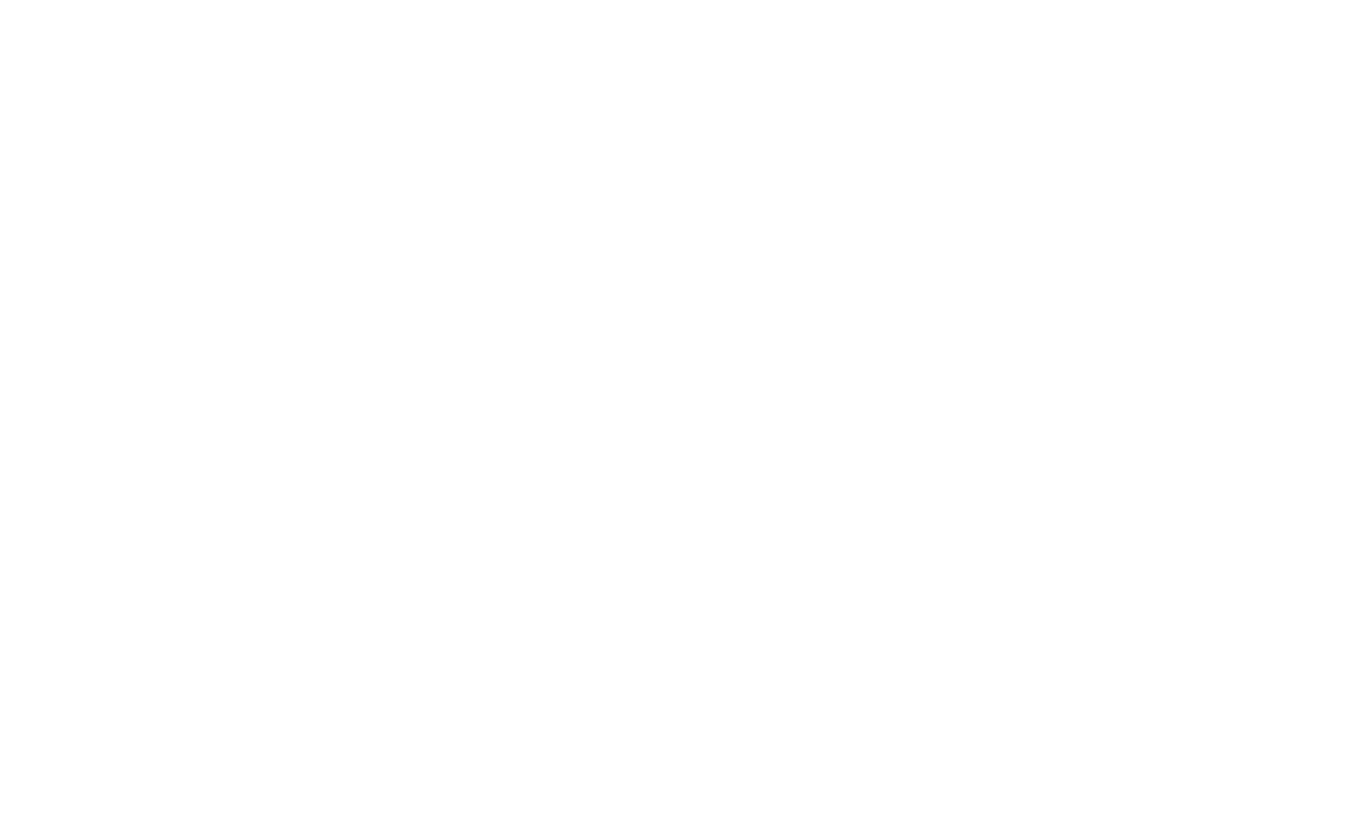
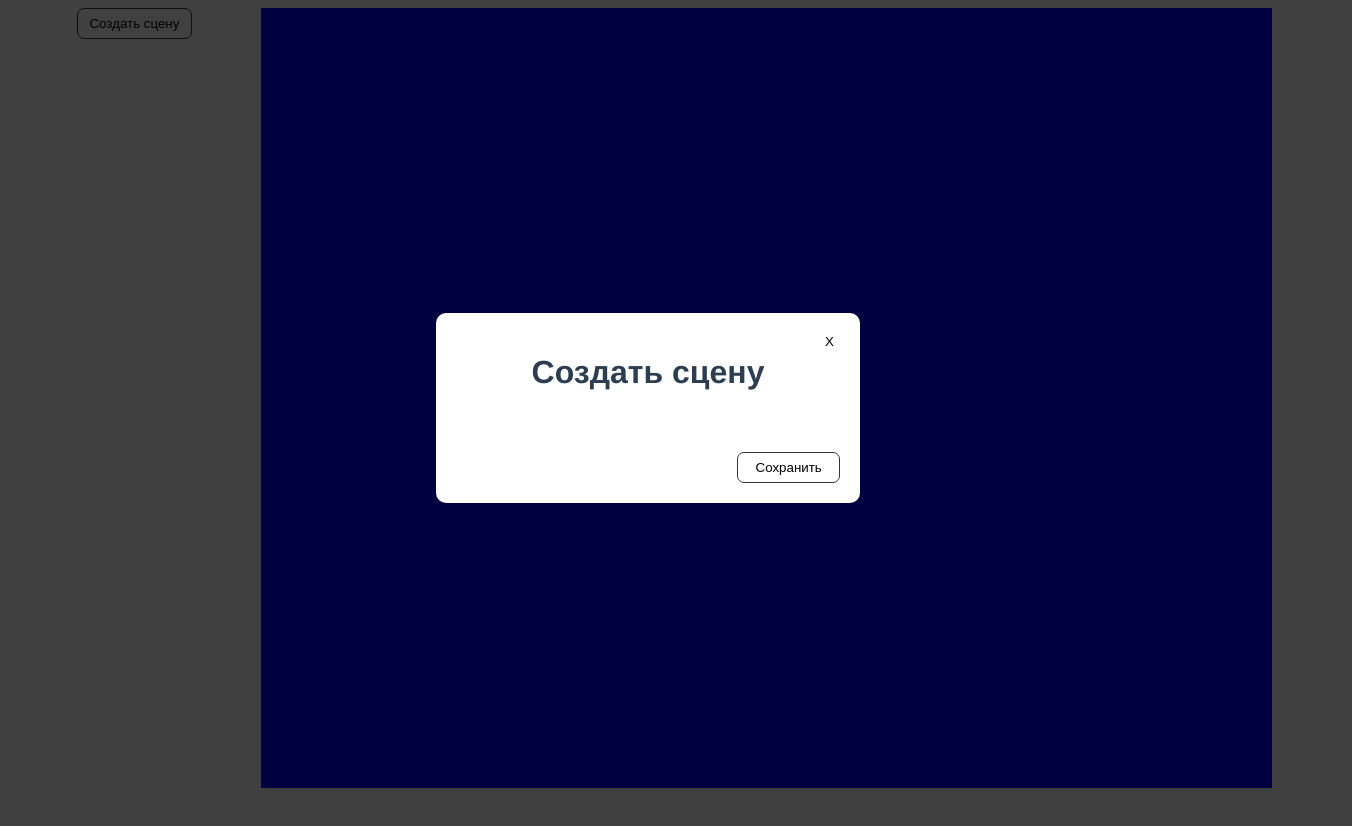
Before and after one commit to MiromanovDaniil/script-service-frontend, a Vue app: page /1 in a window 1280 px wide. Before the commit this address had no page. Shown: the top 826 px of the page, 1352 px wide, since content can reach past the window. Before the commit the page ends 800 px from the top, so only its background shows below. Built offline with nearby package versions, Linux system fonts and the light colour scheme.

Commit message:
fix: fixed main view.

```diff
--- a/src/App.vue
+++ b/src/App.vue
@@ -1,13 +1,4 @@
-<template>
-    <div id="app">
-      <Sidebar :scenes="state.games[state.games.findIndex(game => game.id === state.selectedGameId)].scenes" @create="createScene" @addScript="addScript"/>
-      <Main/>
-      <ModalWindow v-if="createScriptModalOpened" :header="'Создать сценарий'" @closeModal="setCreateScriptModalState" @validate-request="saveScript"><CreateScriptModal ref="child"/></ModalWindow>
-      <ModalWindow v-if="createSceneModalOpened" :header="'Создать сцену'" @closeModal="setCreateSceneModalState" @validate-request="saveScene"><CreateSceneModal ref="sceneChild"/></ModalWindow>
-    </div>
-  </template>
-
-  <script>
+<script>
   import Sidebar from "./components/Sidebar.vue";
   import Main from "./components/Main.vue";
   import ModalWindow from "./components/ModalWindow.vue";
@@ -131,6 +122,19 @@
   }
   </script>
 
+  <template>
+    <div id="app">
+      <Sidebar
+      :scenes="state.games[state.games.findIndex(game => game.id === state.selectedGameId)]?.scenes || []"
+      @create="createScene"
+      @addScript="addScript"
+      />
+      <Main/>
+      <ModalWindow v-if="createScriptModalOpened" :header="'Создать сценарий'" @closeModal="setCreateScriptModalState" @validate-request="saveScript"><CreateScriptModal ref="child"/></ModalWindow>
+      <ModalWindow v-if="createSceneModalOpened" :header="'Создать сцену'" @closeModal="setCreateSceneModalState" @validate-request="saveScene"><CreateSceneModal ref="sceneChild"/></ModalWindow>
+    </div>
+  </template>
+
   <style>
     body{
       overflow: hidden;
--- a/src/components/Main.vue
+++ b/src/components/Main.vue
@@ -1,6 +1,6 @@
 <template>
   <main id="main">
-    Hi, it's the main part
+    <router-view />
   </main>
 </template>
 
@@ -12,4 +12,7 @@
 </style>
 
 <script>
+export default {
+  name: "Main"
+}
 </script>
--- a/src/components/Scenes.vue
+++ b/src/components/Scenes.vue
@@ -9,14 +9,12 @@
 </style>
 
 <script>
-import SceneItem from "@/components/SceneItem.vue";
-import Sidebar from "@/components/Sidebar.vue";
+import SceneItem from "./SceneItem.vue";
 
 export default {
   name: 'Scenes',
   props: ['scenes'],
   components: {
-    Sidebar,
     SceneItem
   },
   methods: {
@@ -25,4 +23,5 @@ export default {
     }
   }
 }
+
 </script>
--- a/src/components/Sidebar.vue
+++ b/src/components/Sidebar.vue
@@ -12,8 +12,8 @@
 </style>
 
 <script>
-import Scenes from "@/components/Scenes.vue";
-import {state} from "@/store.js";
+import Scenes from "./Scenes.vue";
+import {state} from "../store.js";
 export default {
   name: 'Sidebar',
   props: ['scenes'],
--- a/src/main.js
+++ b/src/main.js
@@ -1,6 +1,6 @@
 import { createApp } from 'vue'
-import App from './App.vue'
-import router from './router'
+import App from '@/App.vue'
+import router from '@/router'
 
 const app = createApp(App)
 
--- a/src/router/index.js
+++ b/src/router/index.js
@@ -2,7 +2,7 @@ import { createRouter, createWebHistory } from 'vue-router'
 import Main from '../components/Main.vue'
 
 const routes = [
-  { path: '/', name: 'Main', component: Main },
+    { path: '/', name: 'Main', component: Main },
 ]
 
 const router = createRouter({
--- a/src/types.js
+++ b/src/types.js
@@ -1,11 +1,11 @@
-// Character
-const character = {
+ // Character
+ export const character = {
     id: '',       // string
     name: '',     // string
   }
 
   // Script
-  const script = {
+  export const script = {
     id: '',                // string
     name: '',              // string
     answersCount: 0,       // number (или BigInt, если хочешь)
@@ -22,7 +22,7 @@ const character = {
   }
 
   // Scene
-  const scene = {
+  export const scene = {
     id: '',                 // string
     name: '',               // string
     scripts: [script],      // массив Script
@@ -30,7 +30,7 @@ const character = {
   }
 
   // Game
-  const game = {
+  export const game = {
     id: '',                 // string
     name: '',               // string
     scenes: [scene],        // массив Scene
```
